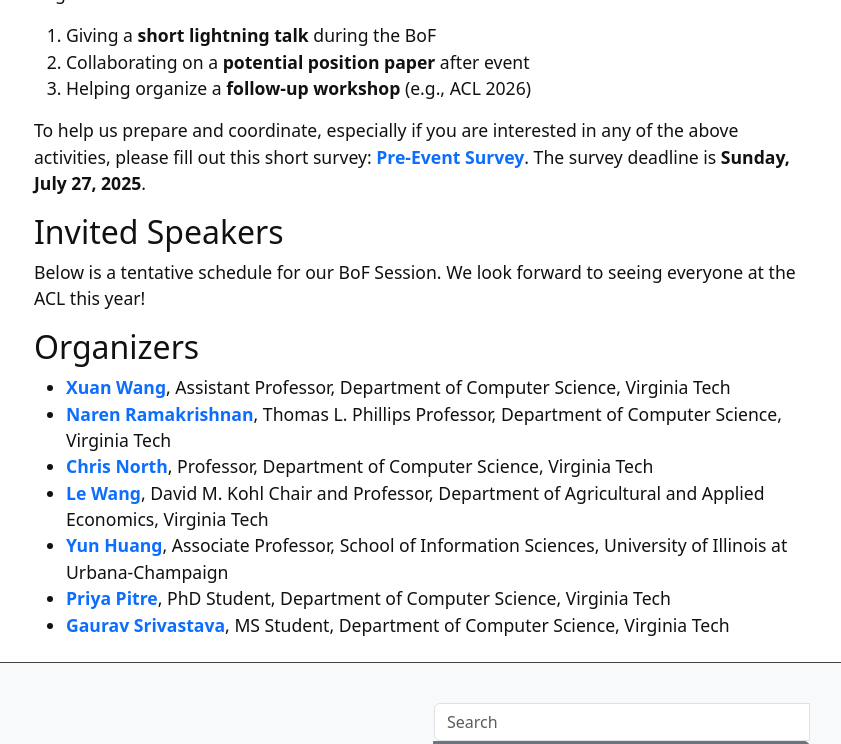
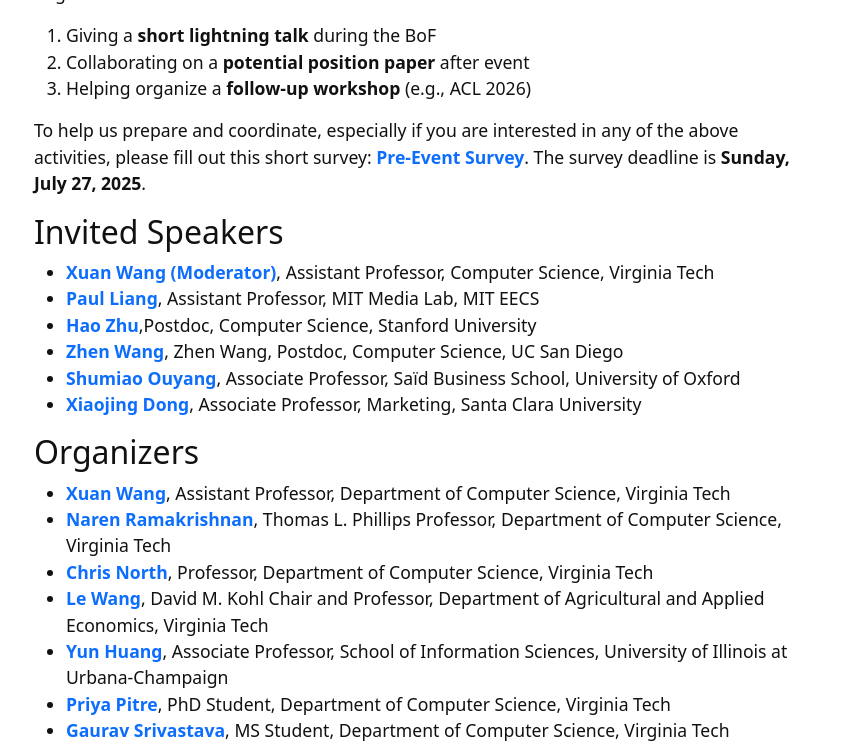
Before and after one commit to xuanwang91/2025-ACL-BOF, a Jekyll site: the page built from index.md, in a window 1280 px wide and 900 px high, scrolled down 1447 px, cut to the strip 0-744 px from the top of the window. Shown: the whole strip, without its empty margins (218-1059 px from the left). Built offline with Jekyll 4.4.1, drawn with Linux system fonts in a browser that asks for light colours.

Commit message:
Update index.md

```diff
--- a/index.md
+++ b/index.md
@@ -27,8 +27,12 @@
 
 
 ## Invited Speakers
-Below is a tentative schedule for our BoF Session. We look forward to seeing everyone at the ACL this year!
-
+- [**Xuan Wang (Moderator)**](https://xuanwang91.github.io/), Assistant Professor, Computer Science, Virginia Tech
+- [**Paul Liang**](https://pliang279.github.io/), Assistant Professor, MIT Media Lab, MIT EECS
+- [**Hao Zhu**](https://www.zhuhao.me/),Postdoc, Computer Science, Stanford University
+- [**Zhen Wang**](https://zhenwang9102.github.io/), Zhen Wang, Postdoc, Computer Science, UC San Diego
+- [**Shumiao Ouyang**](https://www.shumiaoouyang.com/), Associate Professor, Saïd Business School, University of Oxford
+- [**Xiaojing Dong**](https://xjdong.github.io/), Associate Professor, Marketing, Santa Clara University
 
 ## Organizers
 - [**Xuan Wang**](https://xuanwang91.github.io/), Assistant Professor, Department of Computer Science, Virginia Tech
```
